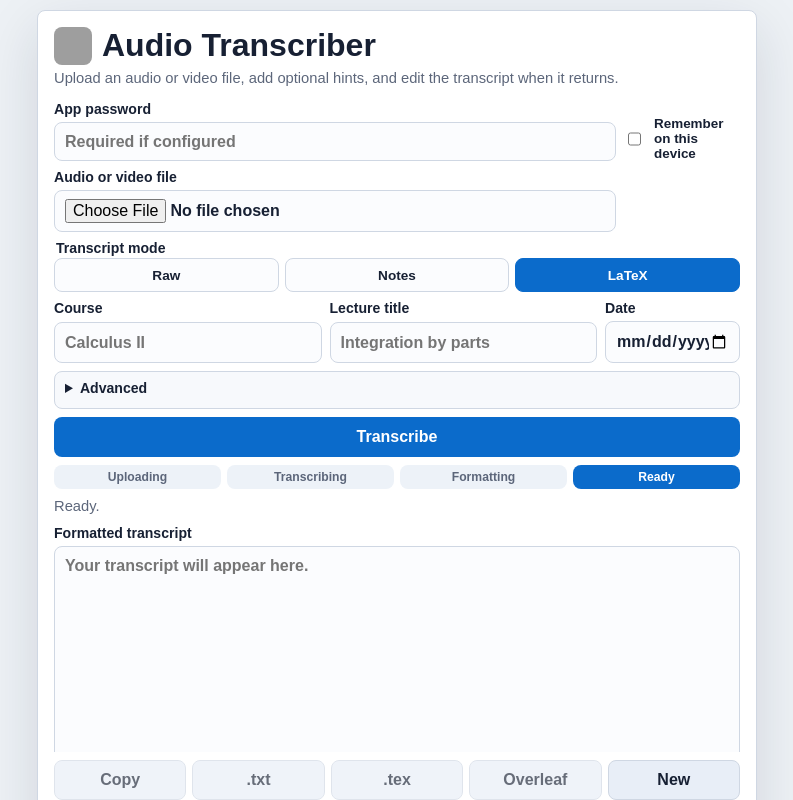
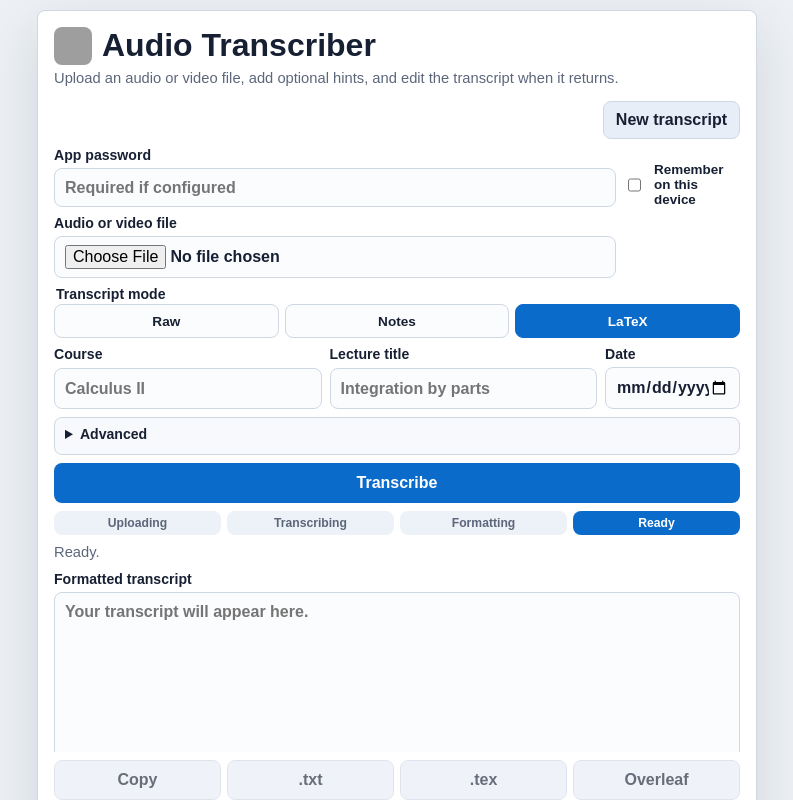
Before and after one commit to kevin-chase-claypool/transcription, a Next.js app: page / in a window 1280 px wide. Shown: the top 800 px of the page, without its empty margins (243-1036 px from the left). Built offline with nearby package versions, Linux system fonts and the light colour scheme; grey boxes are pictures that could not be loaded.

Commit message:
Move_new_transcript_button

```diff
--- a/app/page.tsx
+++ b/app/page.tsx
@@ -616,6 +616,17 @@ export default function Home() {
         </div>
 
         <form className="form" onSubmit={handleSubmit}>
+          <div className="form-actions">
+            <button
+              className="secondary"
+              type="button"
+              onClick={resetTranscript}
+              disabled={isLoading}
+            >
+              New transcript
+            </button>
+          </div>
+
           <label className="field password-field">
             <span>App password</span>
             <input
@@ -818,9 +829,6 @@ export default function Home() {
           <button type="button" onClick={openInOverleaf} disabled={!transcript}>
             Overleaf
           </button>
-          <button type="button" onClick={resetTranscript} disabled={isLoading}>
-            New
-          </button>
         </div>
 
         {rawTranscript ? (
--- a/app/styles.css
+++ b/app/styles.css
@@ -99,6 +99,7 @@ textarea {
 }
 
 .file-info,
+.form-actions,
 .metadata-grid,
 .advanced,
 .mode-field,
@@ -255,6 +256,7 @@ textarea {
 }
 
 .primary,
+.secondary,
 .actions button {
   min-height: 40px;
   border: 0;
@@ -264,9 +266,21 @@ textarea {
   cursor: pointer;
 }
 
+.form-actions {
+  display: flex;
+  justify-content: flex-end;
+}
+
 .primary {
   background: var(--primary);
   color: #ffffff;
+}
+
+.secondary {
+  min-height: 34px;
+  background: #e8eef7;
+  color: var(--text);
+  border: 1px solid var(--border);
 }
 
 .primary:hover:not(:disabled) {
@@ -278,7 +292,7 @@ textarea {
   bottom: 0;
   z-index: 2;
   display: grid;
-  grid-template-columns: repeat(5, minmax(0, 1fr));
+  grid-template-columns: repeat(4, minmax(0, 1fr));
   gap: 6px;
   margin: 8px 0 0;
   padding: 8px 0 0;
@@ -420,7 +434,7 @@ textarea:disabled {
   }
 
   .actions {
-    grid-template-columns: repeat(3, minmax(0, 1fr));
+    grid-template-columns: repeat(2, minmax(0, 1fr));
   }
 }
 
@@ -451,6 +465,7 @@ textarea:disabled {
   }
 
   .primary,
+  .secondary,
   .actions button {
     min-height: 34px;
     padding: 7px 8px;
```
